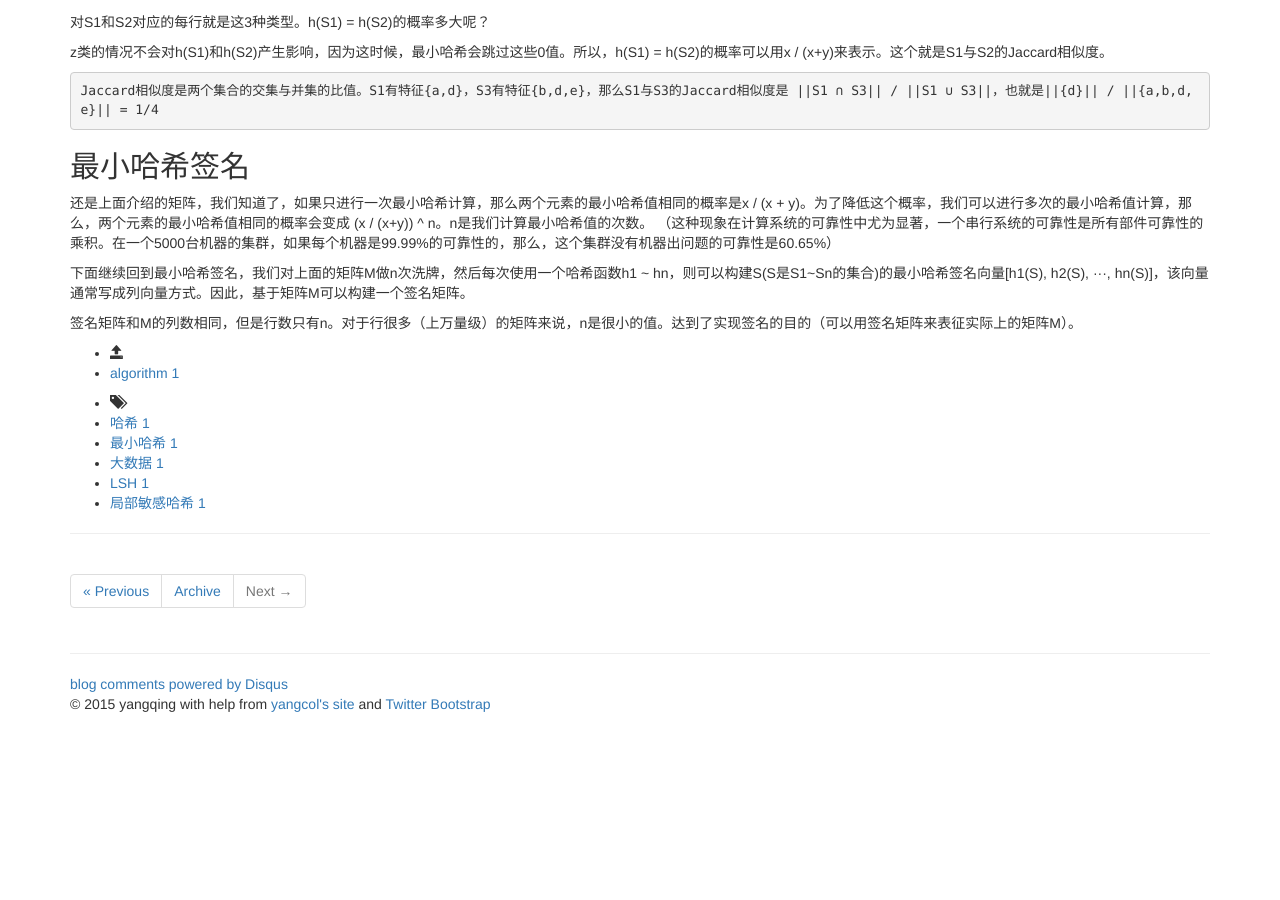
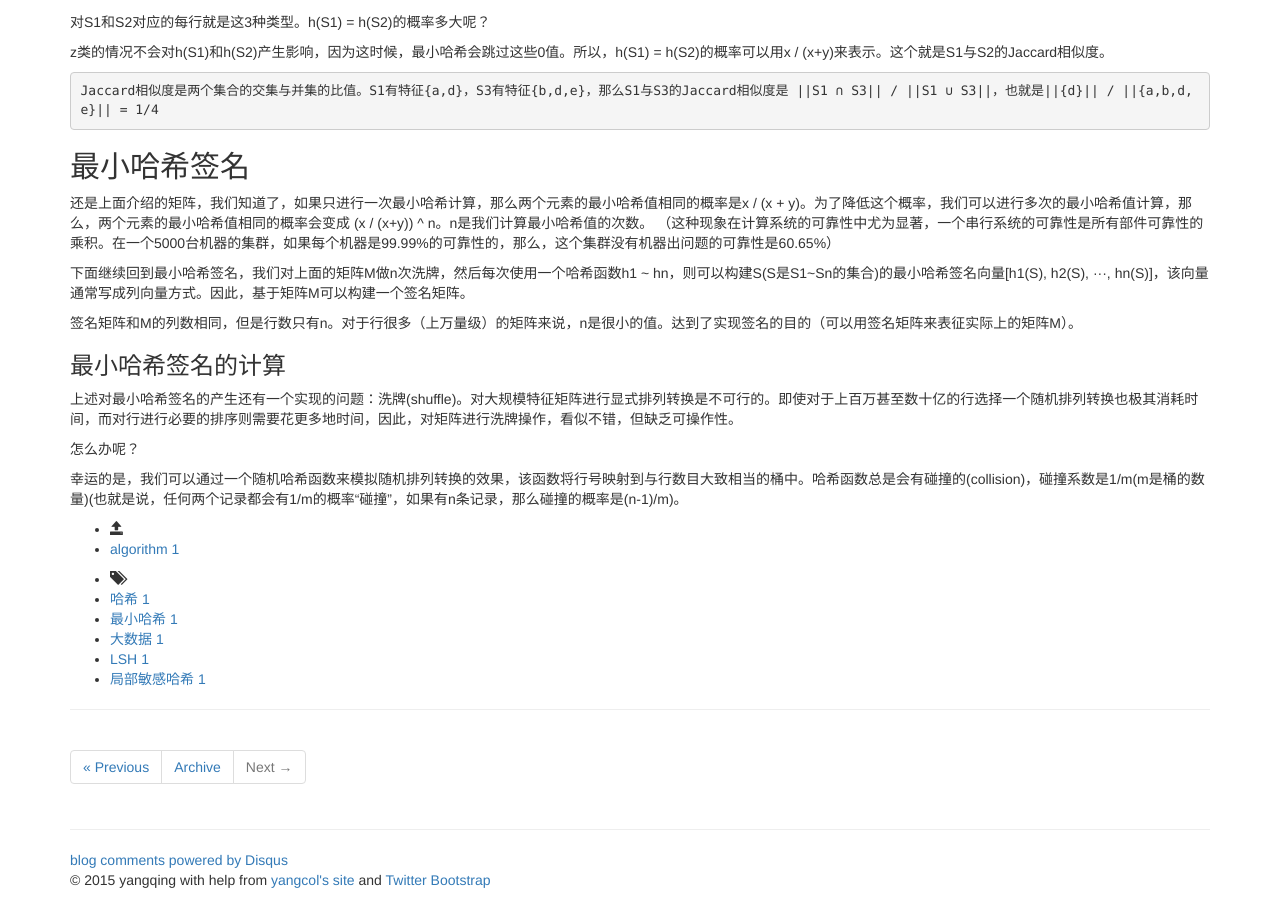
Before and after one commit to yangcol/yangcol.github.com, a Jekyll site: the page built from _posts/2015-1/2015-1-30-文档局部敏感哈希算法.md, in a window 1280 px wide and 900 px high, scrolled down 843 px. Built offline with Jekyll 4.4.1, drawn with Linux system fonts in a browser that asks for light colours; nearby versions of some CDN libraries; library files that are not in the unit come from our copies; comment, search, counter and statistics services are not loaded; before the commit the page ends 1567 px from its top, so only the background shows below that.

Commit message:
新加了一个日志

```diff
--- a/_posts/2015-1/2015-1-30-文档局部敏感哈希算法.md
+++ b/_posts/2015-1/2015-1-30-文档局部敏感哈希算法.md
@@ -67,3 +67,10 @@ z类的情况不会对h(S1)和h(S2)产生影响，因为这时候，最小哈希
 下面继续回到最小哈希签名，我们对上面的矩阵M做n次洗牌，然后每次使用一个哈希函数h1 ~ hn，则可以构建S(S是S1~Sn的集合)的最小哈希签名向量[h1(S), h2(S), ···, hn(S)]，该向量通常写成列向量方式。因此，基于矩阵M可以构建一个签名矩阵。
 
 签名矩阵和M的列数相同，但是行数只有n。对于行很多（上万量级）的矩阵来说，n是很小的值。达到了实现签名的目的（可以用签名矩阵来表征实际上的矩阵M）。
+
+###最小哈希签名的计算
+上述对最小哈希签名的产生还有一个实现的问题：洗牌(shuffle)。对大规模特征矩阵进行显式排列转换是不可行的。即使对于上百万甚至数十亿的行选择一个随机排列转换也极其消耗时间，而对行进行必要的排序则需要花更多地时间，因此，对矩阵进行洗牌操作，看似不错，但缺乏可操作性。
+
+怎么办呢？
+
+幸运的是，我们可以通过一个随机哈希函数来模拟随机排列转换的效果，该函数将行号映射到与行数目大致相当的桶中。哈希函数总是会有碰撞的(collision)，碰撞系数是1/m(m是桶的数量)(也就是说，任何两个记录都会有1/m的概率“碰撞”，如果有n条记录，那么碰撞的概率是(n-1)/m)。
```
Also changed, not shown: 1 other file.
